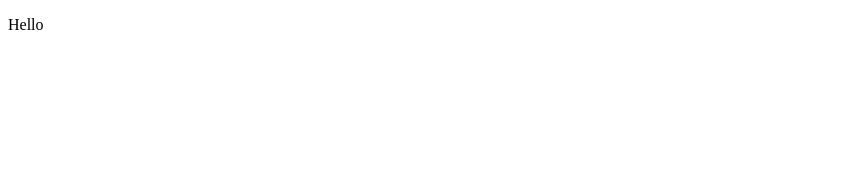
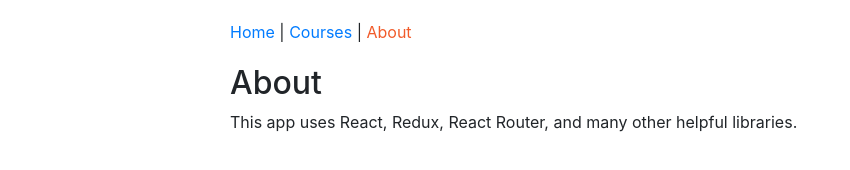
Before and after one commit to benhulan/react-redux-pluralsight, a React app: page /about in a window 1280 px wide. Shown: the whole page, without its empty margins (0-850 px from the left). Built offline with nearby package versions, Linux system fonts and the light colour scheme.

Commit message:
Has initial app setup (module 5)

```diff
--- /dev/null
+++ b/src/components/App.js
@@ -0,0 +1,23 @@
+import React from "react";
+import { Route, Switch } from "react-router-dom";
+import HomePage from "./home/HomePage";
+import AboutPage from "./about/AboutPage";
+import Header from "./common/Header";
+import PageNotFound from "./PageNotFound";
+import CoursesPage from "./courses/CoursesPage";
+
+function App() {
+  return (
+    <div className="container-fluid">
+      <Header />
+      <Switch>
+        <Route exact path="/" component={HomePage} />
+        <Route path="/about" component={AboutPage} />
+        <Route path="/courses" component={CoursesPage} />
+        <Route component={PageNotFound} />
+      </Switch>
+    </div>
+  );
+}
+
+export default App;
--- /dev/null
+++ b/src/components/PageNotFound.js
@@ -0,0 +1,5 @@
+import React from "react";
+
+const PageNotFound = () => <h1>Oops! Page not found.</h1>;
+
+export default PageNotFound;
--- /dev/null
+++ b/src/components/about/AboutPage.js
@@ -0,0 +1,13 @@
+import React from "react";
+
+const AboutPage = () => (
+  <div>
+    <h2>About</h2>
+    <p>
+      This app uses React, Redux, React Router, and many other helpful
+      libraries.
+    </p>
+  </div>
+);
+
+export default AboutPage;
--- /dev/null
+++ b/src/components/common/Header.js
@@ -0,0 +1,23 @@
+import React from "react";
+import { NavLink } from "react-router-dom";
+
+const Header = () => {
+  const activeStyle = { color: "#F15B2A" };
+  return (
+    <nav>
+      <NavLink to="/" activeStyle={activeStyle} exact>
+        Home
+      </NavLink>
+      {" | "}
+      <NavLink to="/courses" activeStyle={activeStyle}>
+        Courses
+      </NavLink>
+      {" | "}
+      <NavLink to="/about" activeStyle={activeStyle}>
+        About
+      </NavLink>
+    </nav>
+  );
+};
+
+export default Header;
--- /dev/null
+++ b/src/components/courses/CoursesPage.js
@@ -0,0 +1,9 @@
+import React from "react";
+
+class CoursesPage extends React.Component {
+  render() {
+    return <h2>Courses</h2>;
+  }
+}
+
+export default CoursesPage;
--- /dev/null
+++ b/src/components/home/HomePage.js
@@ -0,0 +1,14 @@
+import React from "react";
+import { Link } from "react-router-dom";
+
+const HomePage = () => (
+  <div className="jumbotron">
+    <h1>Pluralsight Administration</h1>
+    <p>React, Redux and React Router for ultra-responsive web apps.</p>
+    <Link to="about" className="btn btn-primary btn-lg">
+      Learn more
+    </Link>
+  </div>
+);
+
+export default HomePage;
--- /dev/null
+++ b/src/index.css
@@ -0,0 +1,8 @@
+#app {
+  max-width: 850px;
+  margin: 0 auto;
+}
+
+nav {
+  padding: 20px 0 20px 0;
+}
--- a/src/index.html
+++ b/src/index.html
@@ -1,9 +1,10 @@
 <!DOCTYPE html>
-<html>
+<html lang="en">
   <head>
     <meta charset="utf-8" />
     <title>Pluralsight Redux</title>
   </head>
+
   <body>
     <div id="app"></div>
   </body>
--- a/src/index.js
+++ b/src/index.js
@@ -1,8 +1,13 @@
 import React from "react";
 import { render } from "react-dom";
+import { BrowserRouter as Router } from "react-router-dom";
+import "bootstrap/dist/css/bootstrap.min.css";
+import App from "./components/App";
+import "./index.css";
 
-function Hello() {
-  return <p>Hello</p>;
-}
-
-render(<Hello />, document.getElementById("app"));
+render(
+  <Router>
+    <App />
+  </Router>,
+  document.getElementById("app")
+);
--- a/webpack.config.dev.js
+++ b/webpack.config.dev.js
@@ -37,7 +37,6 @@ module.exports = {
       },
       {
         test: /(\.css)$/,
-        exclude: /node_modules/,
         use: ["style-loader", "css-loader"]
       }
     ]
```
